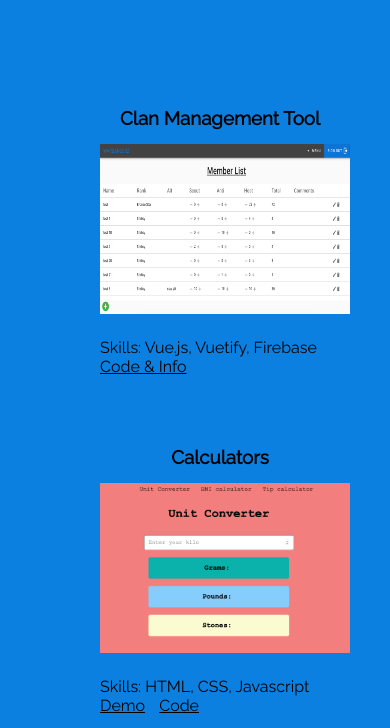
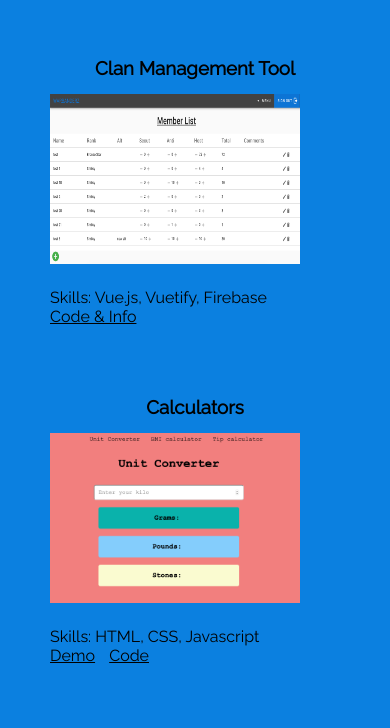
Before and after one commit to nicholasfc/website, a plain HTML site: page index.html in a window 390 px wide. Shown: the part 837-1565 px from the top of the page. Drawn offline with Linux system fonts and the light colour scheme.

Commit message:
Changed padding on mobile

```diff
--- a/style.css
+++ b/style.css
@@ -80,4 +80,7 @@ body {
   .text a {
     text-decoration: underline;
   }
+  .projects {
+    padding: 50px;
+  }
 }
```
